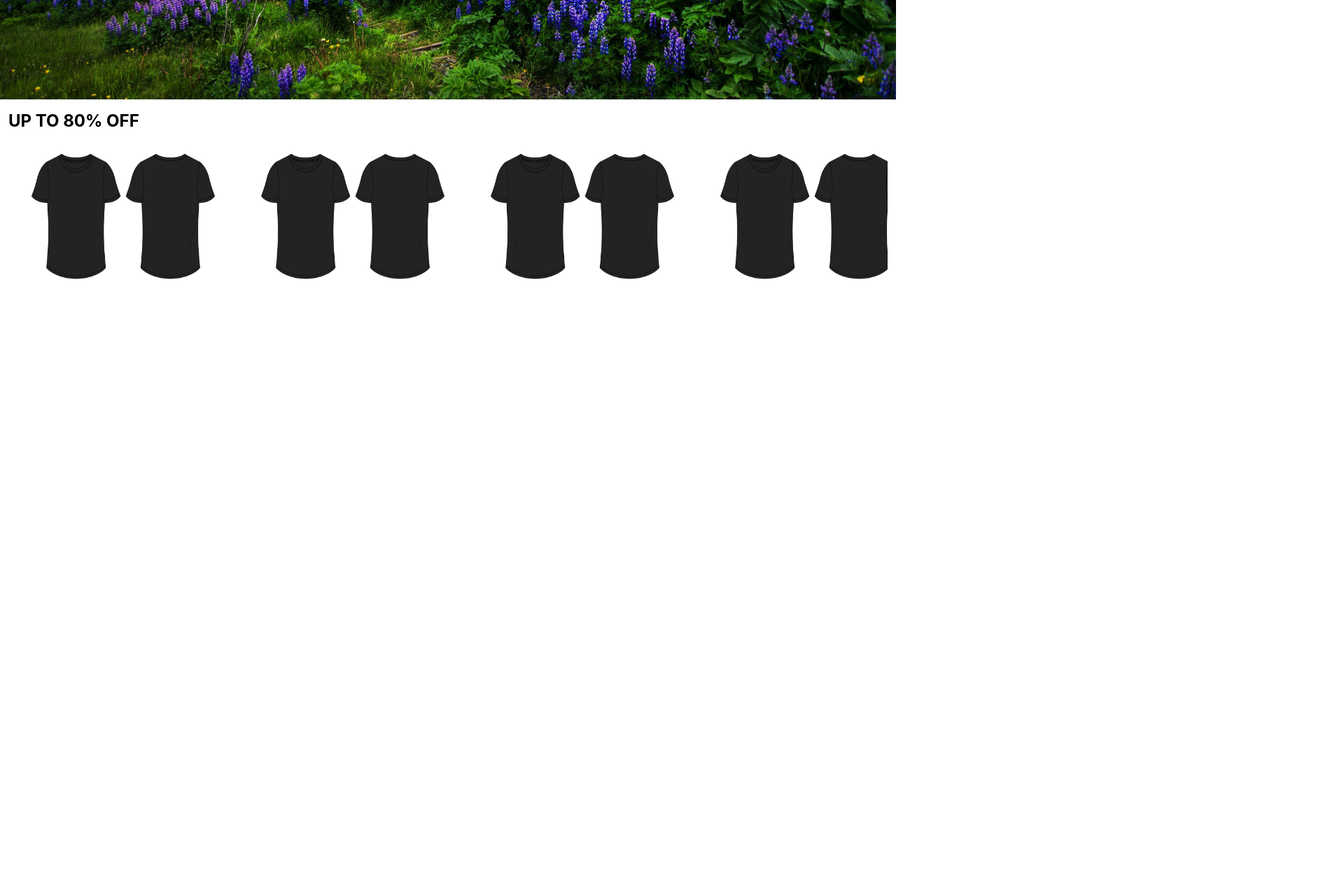
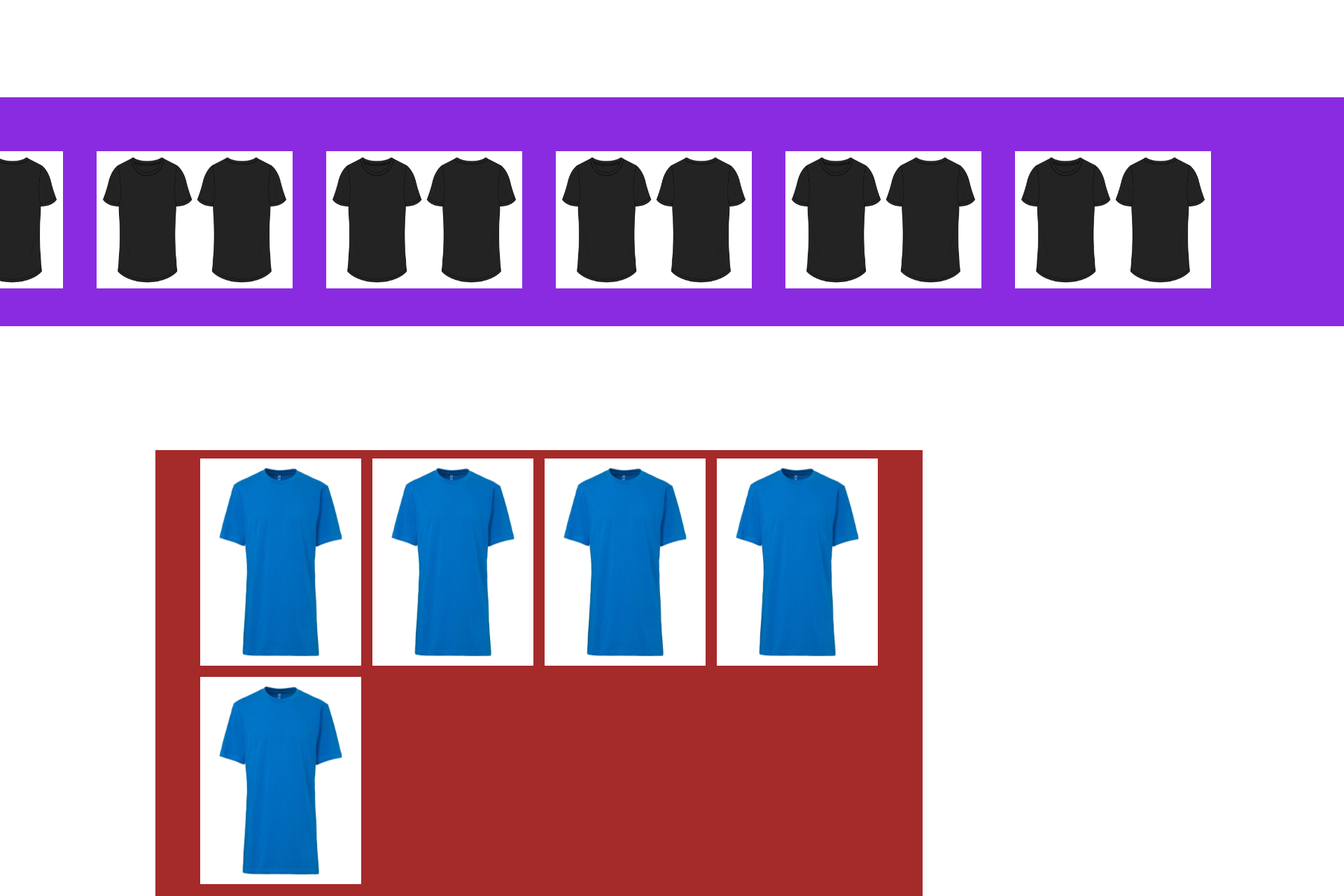
Before and after one commit to mnazari95/ecommerce-sample, a Next.js app: page / in a window 1280 px wide. Shown: the part 720-2000 px from the top of the page at 70% size, 1920 px wide, since content can reach past the window. Before the commit the page ends 1169 px from the top, so only its background shows below. Built offline with nearby package versions, Linux system fonts and the light colour scheme.

Commit message:
WIP using grid layout for main structure of website

```diff
--- a/components/banner/Banner.tsx
+++ b/components/banner/Banner.tsx
@@ -4,7 +4,7 @@ import Image from 'next/image'
 export default function Banner() {
   return (
     <div className={styles.bannerImage}>
-      <Image src="/banner-image.jpg" alt="nice background picture" width={0} height={0} sizes='100vw' style={{width: '100%', height: 'auto', objectFit: 'contain'}}/>
+      <Image src="/banner-image.jpg" alt="nice background picture" width={0} height={0} sizes='100vw' style={{width: '100%', height: 'auto', objectFit: 'contain', }}/>
     </div>
   )
 }
--- /dev/null
+++ b/components/filteredCatalog/FilterOptions.tsx
@@ -0,0 +1,17 @@
+import styles from '../../styles/FilterOptions.module.css'
+import { useState } from 'react'
+
+export default function FilterOptions() {
+
+    // const [imgSize, setImgSize] = useState({
+    //     width: 230,
+    //     height: 296
+    // })
+
+  return (
+    <div className={styles.container}>
+        <p>Filter options</p>
+        <button>Apply</button>
+    </div>
+  )
+}
--- /dev/null
+++ b/components/filteredCatalog/FilteredCatalog.tsx
@@ -0,0 +1,21 @@
+import styles from '../../styles/FilteredCatalog.module.css'
+import Image from 'next/image'
+import { useState } from 'react'
+
+export default function FilteredCatalog() {
+
+    const [imgSize, setImgSize] = useState({
+        width: 230,
+        height: 296
+    })
+
+  return (
+    <div className={styles.container}>
+      <Image src="/blue-shirt.jpeg" alt="filtered results" width={imgSize.width} height={imgSize.height}/>
+      <Image src="/blue-shirt.jpeg" alt="filtered results" width={imgSize.width} height={imgSize.height}/>
+      <Image src="/blue-shirt.jpeg" alt="filtered results" width={imgSize.width} height={imgSize.height}/>
+      <Image src="/blue-shirt.jpeg" alt="filtered results" width={imgSize.width} height={imgSize.height}/>
+      <Image src="/blue-shirt.jpeg" alt="filtered results" width={imgSize.width} height={imgSize.height}/>
+    </div>
+  )
+}
--- a/pages/index.tsx
+++ b/pages/index.tsx
@@ -5,6 +5,8 @@ import styles from '../styles/Home.module.css'
 import Topbar from '../components/topbar/Topbar'
 import Banner from '../components/banner/Banner'
 import Feature from '../components/feature/Feature'
+import FilteredCatalog from '../components/filteredCatalog/FilteredCatalog'
+import FilterOptions from '../components/filteredCatalog/FilterOptions'
 
 export default function Home() {
   return (
@@ -18,7 +20,12 @@ export default function Home() {
       <Topbar />
     </div>
     <Banner />
-    <Feature />
+    <div className={styles.grid}>
+      <Feature />
+      <FilterOptions />
+      <FilteredCatalog />
+    </div>
+
     </>
   )
 }
--- a/styles/Banner.module.css
+++ b/styles/Banner.module.css
@@ -1,3 +1,8 @@
 .bannerImage{
   position: relative;
+  display: block;
+  margin-left: auto;
+  margin-right: auto;
+  width: 80%;
+  padding: 1em 2em;
 }
--- a/styles/Feature.module.css
+++ b/styles/Feature.module.css
@@ -1,7 +1,12 @@
 .titleLabel {
+  grid-column: 2 / 6;
+  grid-row: 1 / 2;
+
   font-size: x-large;
   font-weight: bold;
-  padding: .5em;
+
+  padding: 1em 8em;
+  background-color: blueviolet;
 }
 .container {
   display: flex;
--- /dev/null
+++ b/styles/FilterOptions.module.css
@@ -0,0 +1,6 @@
+.container {
+    display: inline;
+    grid-column: 1 / 2;
+    grid-row: 2 / 3;
+    background-color: aqua;
+}
--- /dev/null
+++ b/styles/FilteredCatalog.module.css
@@ -0,0 +1,18 @@
+.container {
+    display: grid;
+    column-gap: 1em;
+    row-gap: 1em;
+    grid-template-columns: auto auto auto auto;
+    grid-template-rows: auto auto auto;
+    overflow-x: scroll;
+    padding: 0.8em 4em;
+
+    grid-column: 2 / 6;
+    grid-row: 2 / 3;
+
+    background-color: brown;
+}
+
+.gridItem {
+
+}
--- a/styles/Home.module.css
+++ b/styles/Home.module.css
@@ -67,12 +67,15 @@
 }
 
 .grid {
-  display: flex;
+  display: grid;
+  grid-template-columns: repeat(auto-fill, 250px);
+  grid-template-rows: 1fr 1fr;
+  gap: 15px 10px;
+  justify-content: center;
+  justify-items: center;
   align-items: center;
-  justify-content: center;
-  flex-wrap: wrap;
-  max-width: 800px;
 }
+
 
 .card {
   margin: 1rem;
```
Also changed, not shown: public/blue-shirt.jpeg (added), 1 other file (tests, documents, lock files or other folders).
